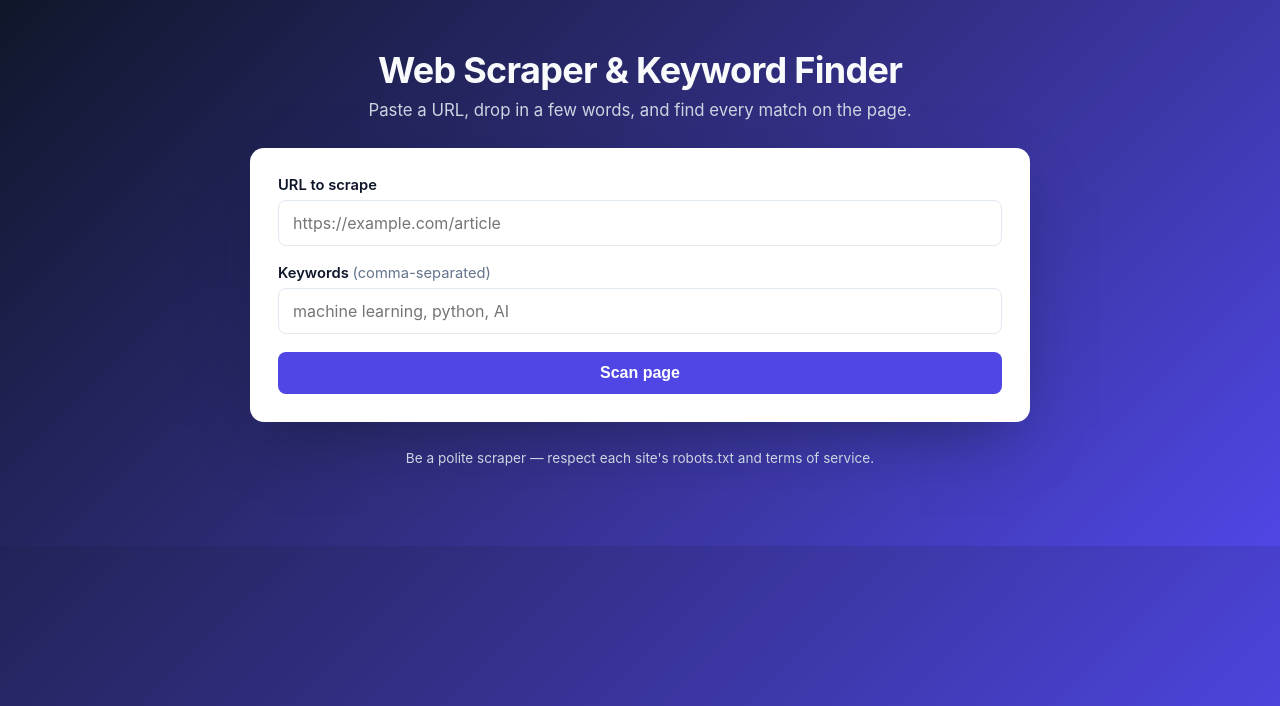
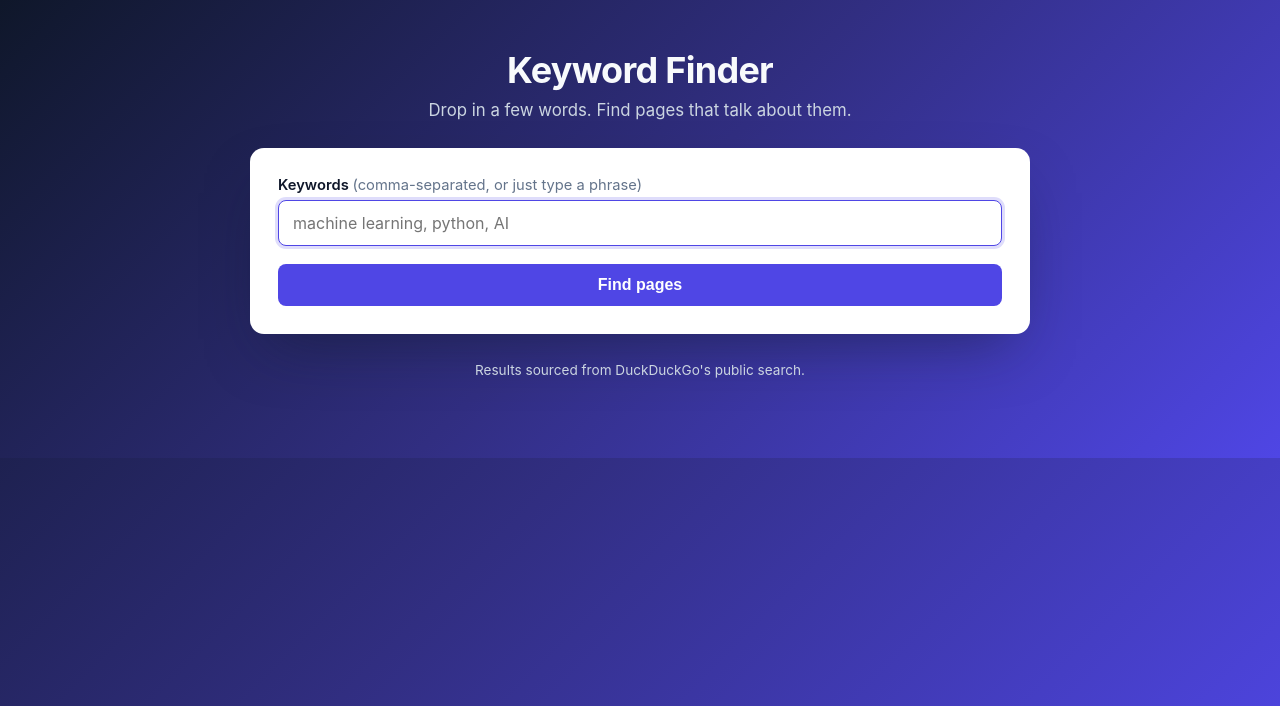
Before and after one commit to snoramanian/Testing-Claude-Code., a Flask app: page / in a window 1280 px wide. Shown: the top 706 px of the page. Run offline with Flask 3, Linux system fonts and the light colour scheme.

Commit message:
Convert from URL scraper to keyword-driven web search
Remove the "URL to scrape" field entirely. The app now takes only
keywords and returns the public web pages that contain them by querying
DuckDuckGo's public HTML search endpoint.

Backend (app.py):
- New POST /api/search endpoint that takes {"keywords": "..."} and
  returns up to 10 results, each with url, title, and snippet.
- search_duckduckgo() posts to html.duckduckgo.com, parse_ddg_results()
  pulls .result entries out of the response, and unwrap_ddg_url()
  unwraps DDG's /l/?uddg=<urlencoded> redirect so callers see the real
  destination URLs.
- Old /api/scrape endpoint is removed.

Frontend:
- index.html: title is now "Keyword Finder", URL input is gone, the
  remaining field is "Keywords", and the submit button reads "Find
  pages".
- script.js: posts to /api/search and renders each result as a card
  with a title link, the destination URL, and the snippet with the
  user's keywords highlighted.
- style.css: replace .keyword-* selectors with .result-* selectors,
  drop now-unused .meta/.dot/.count-pill/.snippets rules.

README updated to match.

Verified end-to-end against a synthetic DuckDuckGo HTML fixture:
parser extracts titles, unwraps URLs from /l/?uddg= redirects, and
returns snippets correctly; empty/missing keywords yield 400; UI no
longer renders a URL input.

```diff
--- a/app.py
+++ b/app.py
@@ -1,6 +1,10 @@
-"""Flask web scraper and keyword finder."""
+"""Flask keyword-driven web search.
+
+Takes a list of keywords and returns the top web pages that contain
+those keywords, sourced from DuckDuckGo's public HTML search endpoint.
+"""
 import re
-from urllib.parse import urlparse
+from urllib.parse import parse_qs, unquote, urlparse
 
 import requests
 from bs4 import BeautifulSoup
@@ -8,34 +12,13 @@ from flask import Flask, jsonify, render_template, request
 
 app = Flask(__name__)
 
-REQUEST_TIMEOUT = 15
-MAX_CONTENT_BYTES = 5 * 1024 * 1024
+REQUEST_TIMEOUT = 10
 USER_AGENT = (
     "Mozilla/5.0 (X11; Linux x86_64) AppleWebKit/537.36 "
     "(KHTML, like Gecko) Chrome/124.0.0.0 Safari/537.36"
 )
-HOSTNAME_RE = re.compile(r"^[A-Za-z0-9._\-:\[\]]+$")
-SNIPPET_RADIUS = 60
-MAX_SNIPPETS_PER_KEYWORD = 5
-
-
-def normalize_url(url: str) -> str:
-    url = url.strip()
-    if not url:
-        return url
-    if not re.match(r"^https?://", url, re.IGNORECASE):
-        url = "http://" + url
-    return url
-
-
-def is_valid_http_url(url: str) -> bool:
-    try:
-        parsed = urlparse(url)
-    except ValueError:
-        return False
-    if parsed.scheme not in ("http", "https") or not parsed.hostname:
-        return False
-    return bool(HOSTNAME_RE.match(parsed.hostname))
+SEARCH_URL = "https://html.duckduckgo.com/html/"
+MAX_RESULTS = 10
 
 
 def parse_keywords(raw: str) -> list[str]:
@@ -55,55 +38,60 @@ def parse_keywords(raw: str) -> list[str]:
     return out
 
 
-def fetch_page(url: str) -> tuple[str, str]:
-    headers = {"User-Agent": USER_AGENT, "Accept": "text/html,application/xhtml+xml"}
-    with requests.get(
-        url, headers=headers, timeout=REQUEST_TIMEOUT, stream=True, allow_redirects=True
-    ) as resp:
-        resp.raise_for_status()
-        content_type = resp.headers.get("Content-Type", "")
-        if "html" not in content_type.lower() and "xml" not in content_type.lower():
-            raise ValueError(f"Unsupported content type: {content_type or 'unknown'}")
-        chunks: list[bytes] = []
-        total = 0
-        for chunk in resp.iter_content(chunk_size=8192):
-            if not chunk:
-                continue
-            total += len(chunk)
-            if total > MAX_CONTENT_BYTES:
-                raise ValueError("Page is too large to scan (limit 5 MB).")
-            chunks.append(chunk)
-        body = b"".join(chunks)
-        encoding = resp.encoding or "utf-8"
-        try:
-            return body.decode(encoding, errors="replace"), str(resp.url)
-        except LookupError:
-            return body.decode("utf-8", errors="replace"), str(resp.url)
+def unwrap_ddg_url(href: str) -> str:
+    """DDG wraps result URLs as /l/?uddg=<urlencoded>. Unwrap them."""
+    if not href:
+        return href
+    if href.startswith("//"):
+        href = "https:" + href
+    try:
+        parsed = urlparse(href)
+    except ValueError:
+        return href
+    if "uddg" in parsed.query:
+        qs = parse_qs(parsed.query)
+        candidates = qs.get("uddg", [])
+        if candidates:
+            return unquote(candidates[0])
+    return href
 
 
-def extract_text(html: str) -> tuple[str, str]:
+def parse_ddg_results(html: str) -> list[dict]:
     soup = BeautifulSoup(html, "html.parser")
-    for tag in soup(["script", "style", "noscript", "template"]):
-        tag.decompose()
-    title = (soup.title.string.strip() if soup.title and soup.title.string else "")
-    text = soup.get_text(separator=" ", strip=True)
-    text = re.sub(r"\s+", " ", text)
-    return title, text
+    out: list[dict] = []
+    for result in soup.select(".result"):
+        if len(out) >= MAX_RESULTS:
+            break
+        link = result.select_one(".result__a")
+        snippet = result.select_one(".result__snippet")
+        if not link:
+            continue
+        url = unwrap_ddg_url(link.get("href", ""))
+        title = link.get_text(strip=True)
+        if not url or not title:
+            continue
+        out.append({
+            "url": url,
+            "title": title,
+            "snippet": snippet.get_text(" ", strip=True) if snippet else "",
+        })
+    return out
 
 
-def find_keyword_hits(text: str, keyword: str) -> tuple[int, list[str]]:
-    if not keyword:
-        return 0, []
-    pattern = re.compile(re.escape(keyword), re.IGNORECASE)
-    matches = list(pattern.finditer(text))
-    snippets: list[str] = []
-    for m in matches[:MAX_SNIPPETS_PER_KEYWORD]:
-        start = max(0, m.start() - SNIPPET_RADIUS)
-        end = min(len(text), m.end() + SNIPPET_RADIUS)
-        prefix = "…" if start > 0 else ""
-        suffix = "…" if end < len(text) else ""
-        snippets.append(prefix + text[start:end].strip() + suffix)
-    return len(matches), snippets
+def search_duckduckgo(query: str) -> list[dict]:
+    headers = {
+        "User-Agent": USER_AGENT,
+        "Accept": "text/html,application/xhtml+xml",
+    }
+    resp = requests.post(
+        SEARCH_URL,
+        data={"q": query},
+        headers=headers,
+        timeout=REQUEST_TIMEOUT,
+        allow_redirects=True,
+    )
+    resp.raise_for_status()
+    return parse_ddg_results(resp.text)
 
 
 @app.route("/")
@@ -111,52 +99,33 @@ def index():
     return render_template("index.html")
 
 
-@app.route("/api/scrape", methods=["POST"])
-def scrape():
+@app.route("/api/search", methods=["POST"])
+def search():
     data = request.get_json(silent=True) or {}
-    raw_url = (data.get("url") or "").strip()
     keywords = parse_keywords(data.get("keywords") or "")
 
-    if not raw_url:
-        return jsonify({"error": "Please provide a URL."}), 400
     if not keywords:
         return jsonify({"error": "Please provide at least one keyword."}), 400
 
-    url = normalize_url(raw_url)
-    if not is_valid_http_url(url):
-        return jsonify({"error": "URL must be a valid http(s) address."}), 400
-
+    query = " ".join(keywords)
     try:
-        html, final_url = fetch_page(url)
+        results = search_duckduckgo(query)
     except requests.exceptions.Timeout:
-        return jsonify({"error": "The request timed out."}), 504
+        return jsonify({"error": "The search timed out."}), 504
     except requests.exceptions.SSLError:
-        return jsonify({"error": "SSL error while contacting the site."}), 502
+        return jsonify({"error": "SSL error contacting the search engine."}), 502
     except requests.exceptions.ConnectionError:
-        return jsonify({"error": "Could not connect to the site."}), 502
+        return jsonify({"error": "Could not reach the search engine."}), 502
     except requests.exceptions.HTTPError as exc:
         status = exc.response.status_code if exc.response is not None else 502
-        return jsonify({"error": f"Site returned HTTP {status}."}), 502
-    except ValueError as exc:
-        return jsonify({"error": str(exc)}), 400
+        return jsonify({"error": f"Search engine returned HTTP {status}."}), 502
     except requests.exceptions.RequestException as exc:
-        return jsonify({"error": f"Request failed: {exc}"}), 502
-
-    title, text = extract_text(html)
-    word_count = len(text.split())
-
-    results = []
-    total_matches = 0
-    for kw in keywords:
-        count, snippets = find_keyword_hits(text, kw)
-        total_matches += count
-        results.append({"keyword": kw, "count": count, "snippets": snippets})
+        return jsonify({"error": f"Search failed: {exc}"}), 502
 
     return jsonify({
-        "url": final_url,
-        "title": title,
-        "word_count": word_count,
-        "total_matches": total_matches,
+        "query": query,
+        "keywords": keywords,
+        "count": len(results),
         "results": results,
     })
 
--- a/static/script.js
+++ b/static/script.js
@@ -1,14 +1,10 @@
-const form = document.getElementById("scrape-form");
-const urlInput = document.getElementById("url");
+const form = document.getElementById("search-form");
 const keywordsInput = document.getElementById("keywords");
 const submitBtn = document.getElementById("submit-btn");
 const statusEl = document.getElementById("status");
 const resultsEl = document.getElementById("results");
-const pageTitleEl = document.getElementById("page-title");
-const pageUrlEl = document.getElementById("page-url");
-const wordCountEl = document.getElementById("word-count");
-const totalMatchesEl = document.getElementById("total-matches");
-const keywordListEl = document.getElementById("keyword-list");
+const resultsHeadingEl = document.getElementById("results-heading");
+const resultListEl = document.getElementById("result-list");
 
 function escapeHtml(str) {
   return String(str).replace(/[&<>"']/g, (c) => ({
@@ -20,10 +16,15 @@ function escapeHtml(str) {
   })[c]);
 }
 
-function highlight(snippet, keyword) {
-  const escapedKeyword = keyword.replace(/[.*+?^${}()|[\]\\]/g, "\\$&");
-  const re = new RegExp(`(${escapedKeyword})`, "gi");
-  return escapeHtml(snippet).replace(re, "<mark>$1</mark>");
+function highlight(text, keywords) {
+  let escaped = escapeHtml(text);
+  for (const kw of keywords) {
+    if (!kw) continue;
+    const escKw = kw.replace(/[.*+?^${}()|[\]\\]/g, "\\$&");
+    const re = new RegExp(`(${escKw})`, "gi");
+    escaped = escaped.replace(re, "<mark>$1</mark>");
+  }
+  return escaped;
 }
 
 function setStatus(message, kind) {
@@ -38,49 +39,43 @@ function clearStatus() {
 }
 
 function renderResults(data) {
-  pageTitleEl.textContent = data.title || "(no page title)";
-  pageUrlEl.textContent = data.url;
-  pageUrlEl.href = data.url;
-  wordCountEl.textContent = data.word_count.toLocaleString();
-  totalMatchesEl.textContent = data.total_matches.toLocaleString();
-
-  keywordListEl.innerHTML = "";
-  for (const item of data.results) {
+  const noun = data.count === 1 ? "result" : "results";
+  resultsHeadingEl.textContent = `${data.count} ${noun} for "${data.query}"`;
+  resultListEl.innerHTML = "";
+  if (!data.results.length) {
     const li = document.createElement("li");
-    li.className = "keyword";
-    const pillClass = item.count === 0 ? "count-pill zero" : "count-pill";
-    const snippetsHtml = item.snippets.length
-      ? `<ul class="snippets">${item.snippets
-          .map((s) => `<li>${highlight(s, item.keyword)}</li>`)
-          .join("")}</ul>`
-      : `<p class="no-hits">No occurrences found.</p>`;
+    li.className = "no-hits";
+    li.textContent = "No pages matched.";
+    resultListEl.appendChild(li);
+  }
+  for (const r of data.results) {
+    const li = document.createElement("li");
+    li.className = "result";
+    const safeUrl = escapeHtml(r.url);
     li.innerHTML = `
-      <div class="keyword-head">
-        <span class="keyword-name">${escapeHtml(item.keyword)}</span>
-        <span class="${pillClass}">${item.count} match${item.count === 1 ? "" : "es"}</span>
-      </div>
-      ${snippetsHtml}
+      <a class="result-title" href="${safeUrl}" target="_blank" rel="noopener noreferrer">${escapeHtml(r.title)}</a>
+      <a class="result-url" href="${safeUrl}" target="_blank" rel="noopener noreferrer">${safeUrl}</a>
+      <p class="result-snippet">${highlight(r.snippet, data.keywords)}</p>
     `;
-    keywordListEl.appendChild(li);
+    resultListEl.appendChild(li);
   }
   resultsEl.classList.remove("hidden");
 }
 
 form.addEventListener("submit", async (event) => {
   event.preventDefault();
-  const url = urlInput.value.trim();
   const keywords = keywordsInput.value.trim();
-  if (!url || !keywords) return;
+  if (!keywords) return;
 
   resultsEl.classList.add("hidden");
-  setStatus("Fetching and scanning the page…", "loading");
+  setStatus("Searching…", "loading");
   submitBtn.disabled = true;
 
   try {
-    const response = await fetch("/api/scrape", {
+    const response = await fetch("/api/search", {
       method: "POST",
       headers: { "Content-Type": "application/json" },
-      body: JSON.stringify({ url, keywords }),
+      body: JSON.stringify({ keywords }),
     });
     const data = await response.json();
     if (!response.ok) {
--- a/static/style.css
+++ b/static/style.css
@@ -74,7 +74,6 @@ html, body {
   font-weight: 400;
 }
 
-input[type="url"],
 input[type="text"] {
   border: 1px solid var(--border);
   border-radius: 8px;
--- a/templates/index.html
+++ b/templates/index.html
@@ -3,60 +3,42 @@
 <head>
   <meta charset="utf-8" />
   <meta name="viewport" content="width=device-width, initial-scale=1" />
-  <title>Web Scraper &amp; Keyword Finder</title>
+  <title>Keyword Finder</title>
   <link rel="stylesheet" href="{{ url_for('static', filename='style.css') }}" />
 </head>
 <body>
   <main class="container">
     <header class="hero">
-      <h1>Web Scraper &amp; Keyword Finder</h1>
-      <p class="tagline">Paste a URL, drop in a few words, and find every match on the page.</p>
+      <h1>Keyword Finder</h1>
+      <p class="tagline">Drop in a few words. Find pages that talk about them.</p>
     </header>
 
-    <form id="scrape-form" class="card" autocomplete="off">
+    <form id="search-form" class="card" autocomplete="off">
       <label class="field">
-        <span class="label">URL to scrape</span>
-        <input
-          type="url"
-          id="url"
-          name="url"
-          placeholder="https://example.com/article"
-          required
-        />
-      </label>
-
-      <label class="field">
-        <span class="label">Keywords <em>(comma-separated)</em></span>
+        <span class="label">Keywords <em>(comma-separated, or just type a phrase)</em></span>
         <input
           type="text"
           id="keywords"
           name="keywords"
           placeholder="machine learning, python, AI"
           required
+          autofocus
         />
       </label>
-
-      <button type="submit" id="submit-btn">Scan page</button>
+      <button type="submit" id="submit-btn">Find pages</button>
     </form>
 
     <section id="status" class="status hidden" aria-live="polite"></section>
 
     <section id="results" class="results hidden">
       <header class="results-header">
-        <h2 id="page-title"></h2>
-        <p class="meta">
-          <a id="page-url" target="_blank" rel="noopener noreferrer"></a>
-          <span class="dot">•</span>
-          <span id="word-count"></span> words scanned
-          <span class="dot">•</span>
-          <strong id="total-matches"></strong> total matches
-        </p>
+        <h2 id="results-heading"></h2>
       </header>
-      <ul id="keyword-list" class="keyword-list"></ul>
+      <ul id="result-list" class="result-list"></ul>
     </section>
 
     <footer class="foot">
-      Be a polite scraper — respect each site's robots.txt and terms of service.
+      Results sourced from DuckDuckGo's public search.
     </footer>
   </main>
 
```
Also changed, not shown: other parts of static/style.css (+24 -54 lines), README.md.
